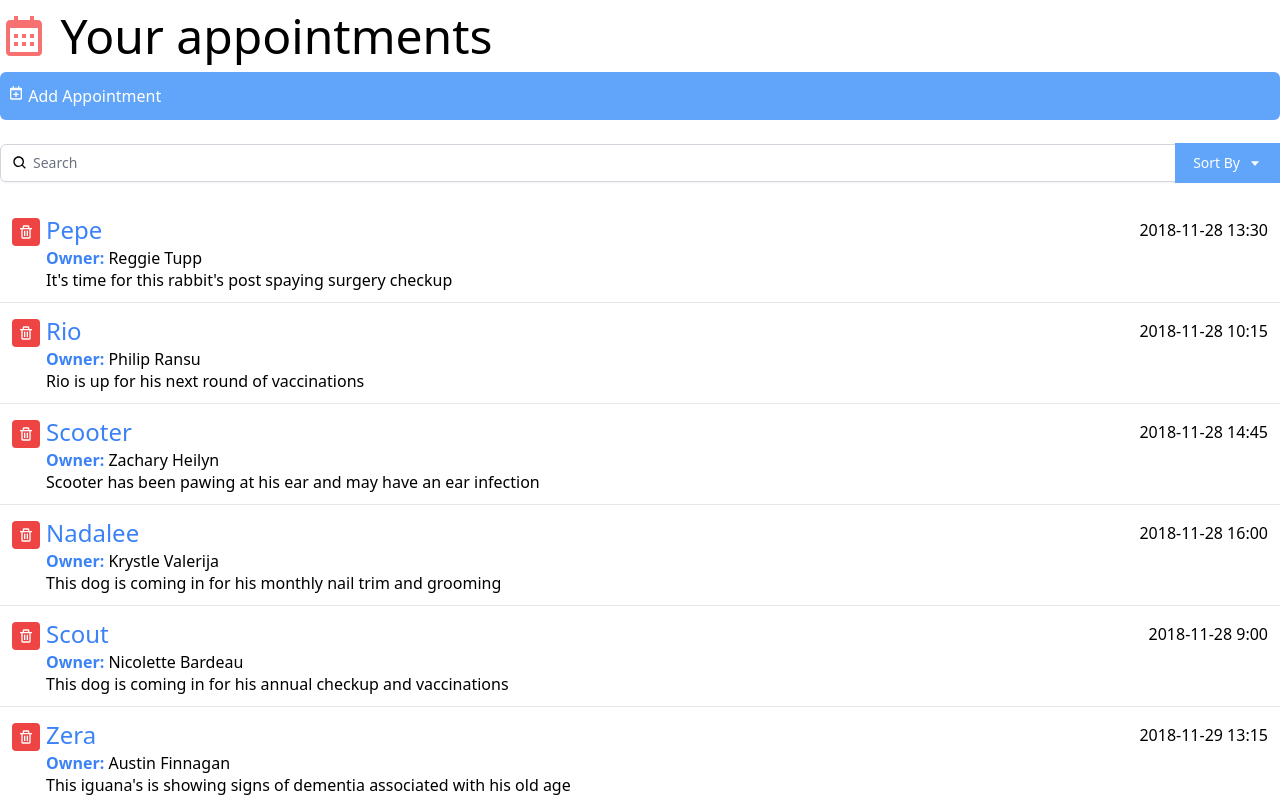
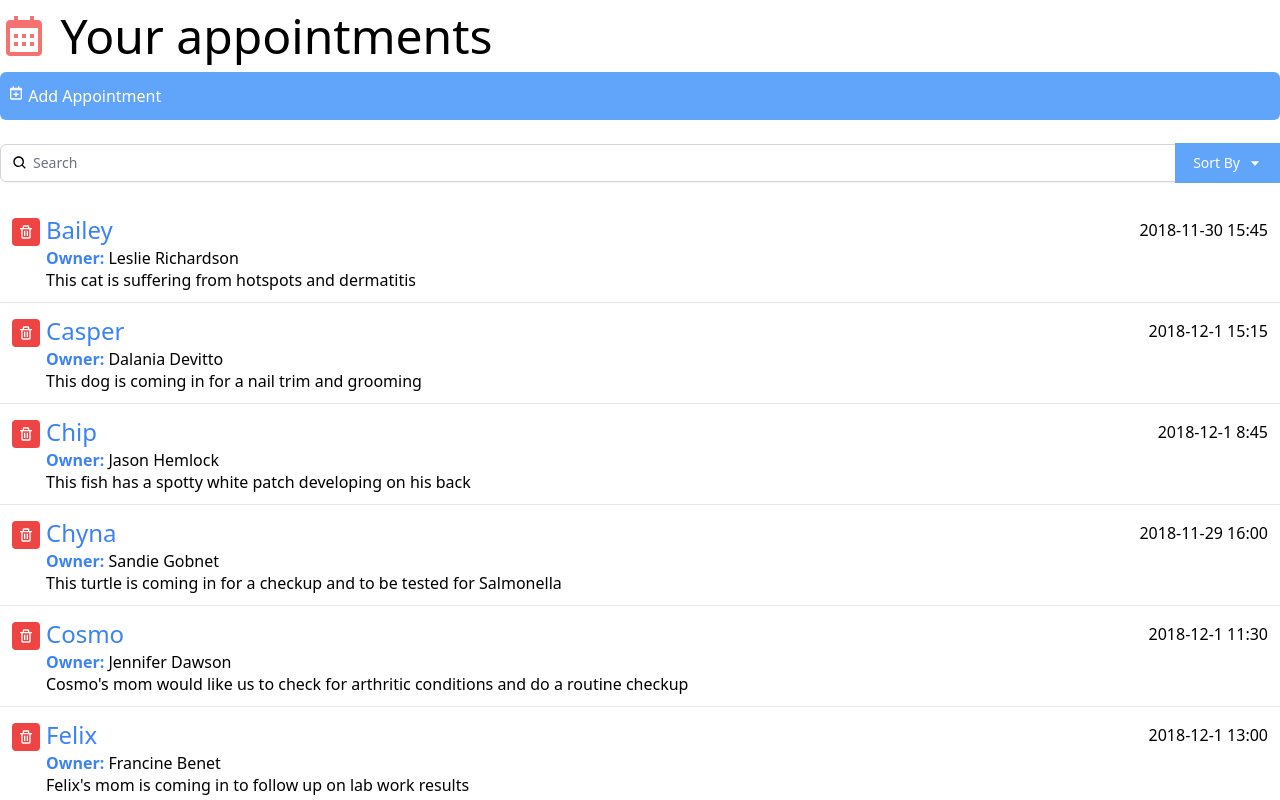
Before and after one commit to manubell/react-interface, a React (Create React App) app: page / in a window 1280 px wide. Shown: the top 800 px of the page. Built offline with nearby package versions, Linux system fonts and the light colour scheme.

Commit message:
add sorting to appointment list

```diff
--- a/src/App.js
+++ b/src/App.js
@@ -7,14 +7,31 @@
 function App() {
   let [appointmentList, setAppointmentList] = useState([]);
   let [query, setQuery] = useState("");
+  let [sortBy, setSortBy] = useState("petName");
+  let [orderBy, setOrderBy] = useState("asc");
 
-  const filteredAppointments = appointmentList.filter((item) => {
-    return (
-      item.petName.toLowerCase().includes(query.toLowerCase()) ||
-      item.ownerName.toLowerCase().includes(query.toLowerCase()) ||
-      item.aptNotes.toLowerCase().includes(query.toLowerCase())
-    );
-  });
+  function compare() {
+    return (a, b) => {
+      let order = orderBy === "asc" ? 1 : -1;
+      return a[sortBy].toLowerCase() < b[sortBy].toLowerCase()
+        ? -1 * order
+        : 1 * order;
+    };
+  }
+
+  function appointmentFilter() {
+    return (item) => {
+      return (
+        item.petName.toLowerCase().includes(query.toLowerCase()) ||
+        item.ownerName.toLowerCase().includes(query.toLowerCase()) ||
+        item.aptNotes.toLowerCase().includes(query.toLowerCase())
+      );
+    };
+  }
+
+  const filteredAppointments = appointmentList
+    .filter(appointmentFilter())
+    .sort(compare());
 
   const fetchData = useCallback(() => {
     fetch("./data.json")
```
